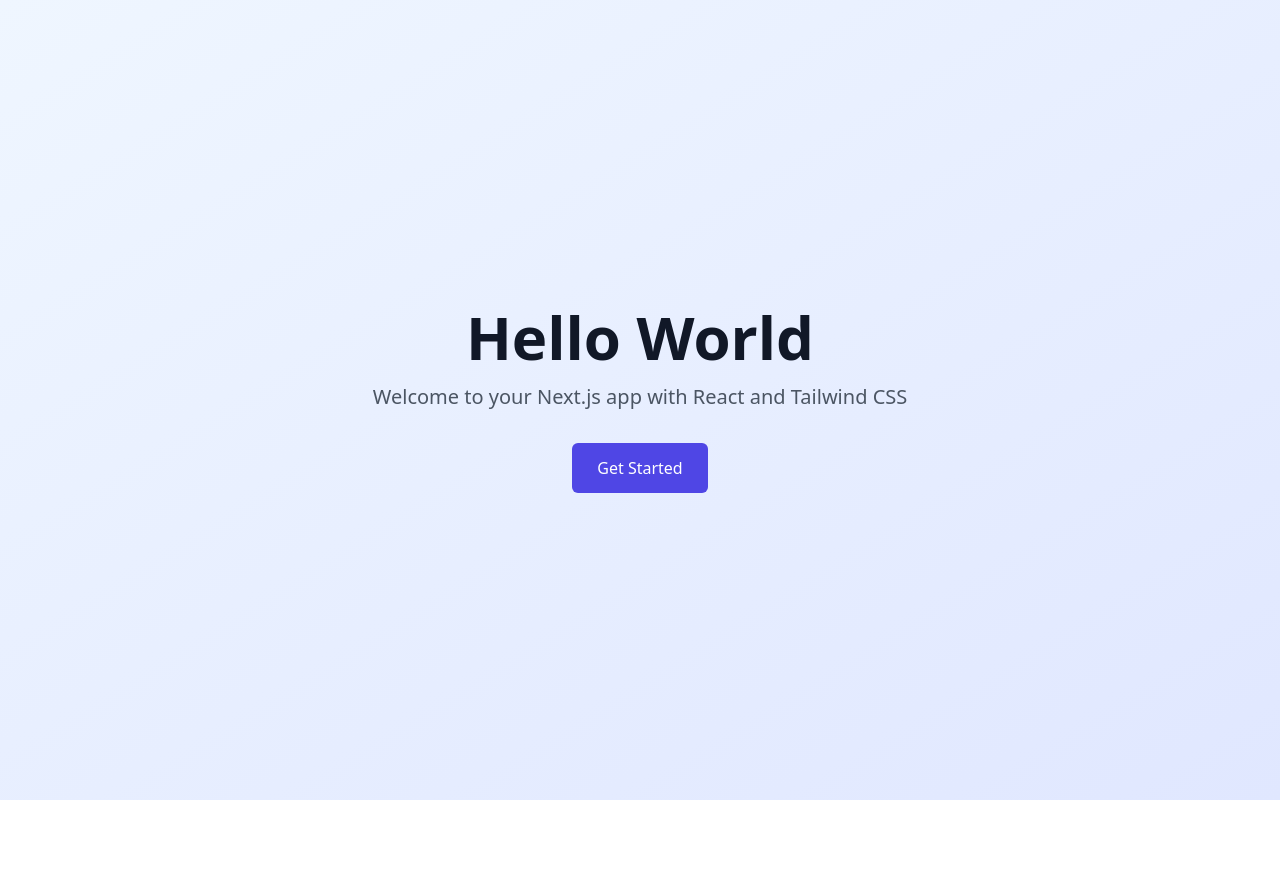
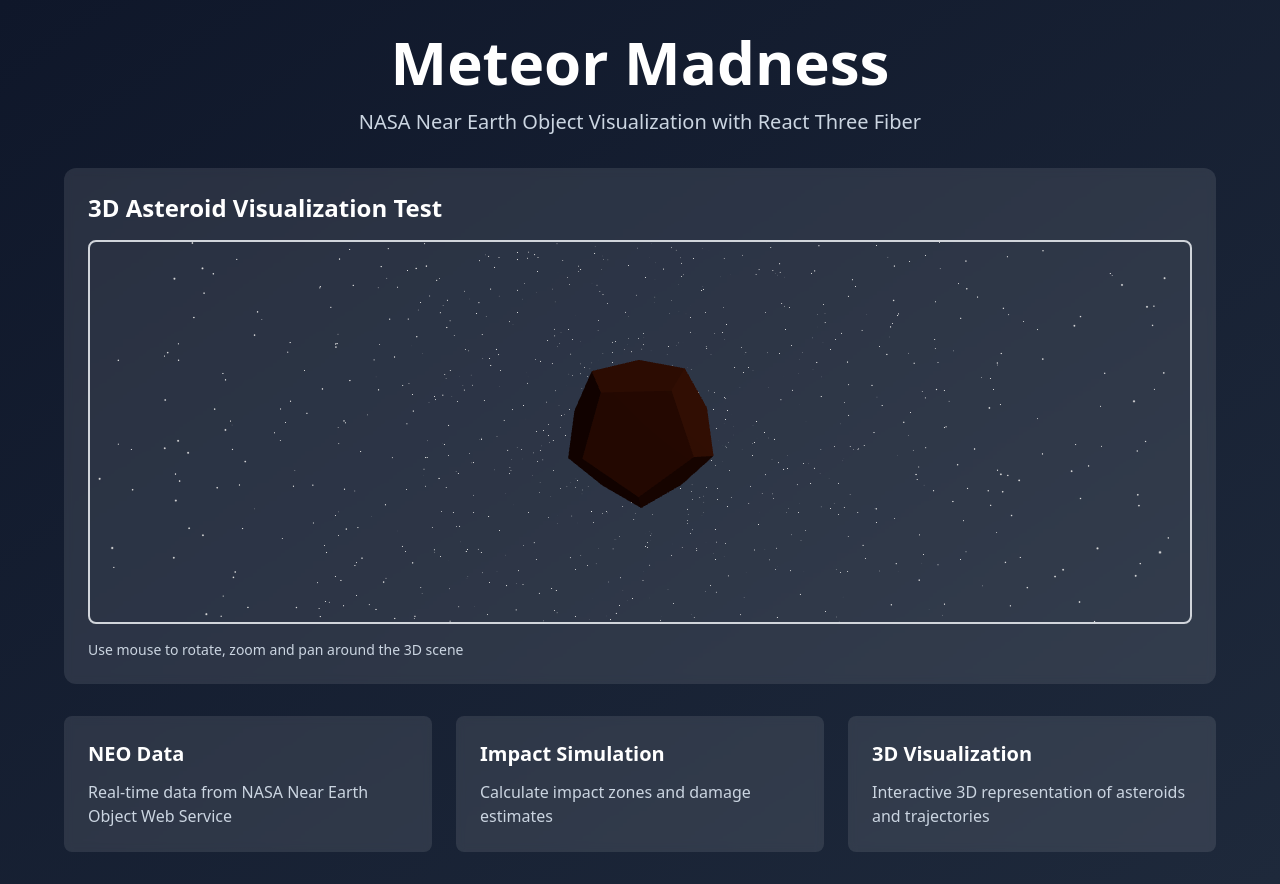
Before and after one commit to JulioPeixoto/meteor-nasa, a Next.js app: page / in a window 1280 px wide. Before the commit the page ends 800 px from the top, so only its background shows below. Built offline with nearby package versions, Linux system fonts and the light colour scheme.

Commit message:
feat: enhance homepage with 3D asteroid visualization and update project dependencies

```diff
--- a/src/app/page.tsx
+++ b/src/app/page.tsx
@@ -1,15 +1,49 @@
+import { ThreeJSExample } from '@/components/example'
+
 export default function HomePage() {
   return (
-    <main className="min-h-screen flex items-center justify-center bg-gradient-to-br from-blue-50 to-indigo-100">
-      <div className="text-center">
-        <h1 className="text-6xl font-bold text-gray-900 mb-4">
-          Hello World
-        </h1>
-        <p className="text-xl text-gray-600 mb-8">
-          Welcome to your Next.js app with React and Tailwind CSS
-        </p>
-        <div className="inline-flex items-center px-6 py-3 border border-transparent text-base font-medium rounded-md text-white bg-indigo-600 hover:bg-indigo-700 transition-colors">
-          Get Started
+    <main className="min-h-screen bg-gradient-to-br from-slate-900 to-slate-800 p-8">
+      <div className="max-w-6xl mx-auto">
+        <div className="text-center mb-8">
+          <h1 className="text-6xl font-bold text-white mb-4">
+            Meteor Madness
+          </h1>
+          <p className="text-xl text-slate-300 mb-8">
+            NASA Near Earth Object Visualization with React Three Fiber
+          </p>
+        </div>
+
+        <div className="bg-white/10 backdrop-blur-sm rounded-xl p-6 mb-8">
+          <h2 className="text-2xl font-semibold text-white mb-4">
+            3D Asteroid Visualization Test
+          </h2>
+          <ThreeJSExample />
+          <p className="text-sm text-slate-300 mt-4">
+            Use mouse to rotate, zoom and pan around the 3D scene
+          </p>
+        </div>
+
+        <div className="grid grid-cols-1 md:grid-cols-3 gap-6">
+          <div className="bg-white/10 backdrop-blur-sm rounded-lg p-6">
+            <h3 className="text-xl font-semibold text-white mb-3">NEO Data</h3>
+            <p className="text-slate-300">
+              Real-time data from NASA Near Earth Object Web Service
+            </p>
+          </div>
+
+          <div className="bg-white/10 backdrop-blur-sm rounded-lg p-6">
+            <h3 className="text-xl font-semibold text-white mb-3">Impact Simulation</h3>
+            <p className="text-slate-300">
+              Calculate impact zones and damage estimates
+            </p>
+          </div>
+
+          <div className="bg-white/10 backdrop-blur-sm rounded-lg p-6">
+            <h3 className="text-xl font-semibold text-white mb-3">3D Visualization</h3>
+            <p className="text-slate-300">
+              Interactive 3D representation of asteroids and trajectories
+            </p>
+          </div>
         </div>
       </div>
     </main>
--- a/src/components/example.tsx
+++ b/src/components/example.tsx
@@ -0,0 +1,48 @@
+'use client'
+
+import { Canvas } from '@react-three/fiber'
+import { OrbitControls, Stars } from '@react-three/drei'
+import { useRef } from 'react'
+import { useFrame } from '@react-three/fiber'
+import * as THREE from 'three'
+
+function RotatingAsteroid() {
+  const meshRef = useRef<THREE.Mesh>(null)
+
+  useFrame((state, delta) => {
+    if (meshRef.current) {
+      meshRef.current.rotation.x += delta * 0.5
+      meshRef.current.rotation.y += delta * 0.3
+    }
+  })
+
+  return (
+    <mesh ref={meshRef} position={[0, 0, 0]}>
+      <dodecahedronGeometry args={[1.5, 0]} />
+      <meshStandardMaterial color="#8B4513" roughness={0.8} metalness={0.2} />
+    </mesh>
+  )
+}
+
+function Scene() {
+  return (
+    <>
+      <ambientLight intensity={0.3} />
+      <pointLight position={[10, 10, 10]} intensity={1} />
+      <directionalLight position={[5, 5, 5]} intensity={0.5} />
+      <RotatingAsteroid />
+      <Stars radius={100} depth={50} count={5000} factor={4} saturation={0} fade speed={1} />
+      <OrbitControls enableZoom={true} enablePan={true} enableRotate={true} />
+    </>
+  )
+}
+
+export function ThreeJSExample() {
+  return (
+    <div className="w-full h-96 border-2 border-gray-300 rounded-lg overflow-hidden">
+      <Canvas camera={{ position: [0, 0, 5], fov: 75 }}>
+        <Scene />
+      </Canvas>
+    </div>
+  )
+}
```
Also changed, not shown: package.json (+6 -2 lines), 1 other file (tests, documents, lock files or other folders).
